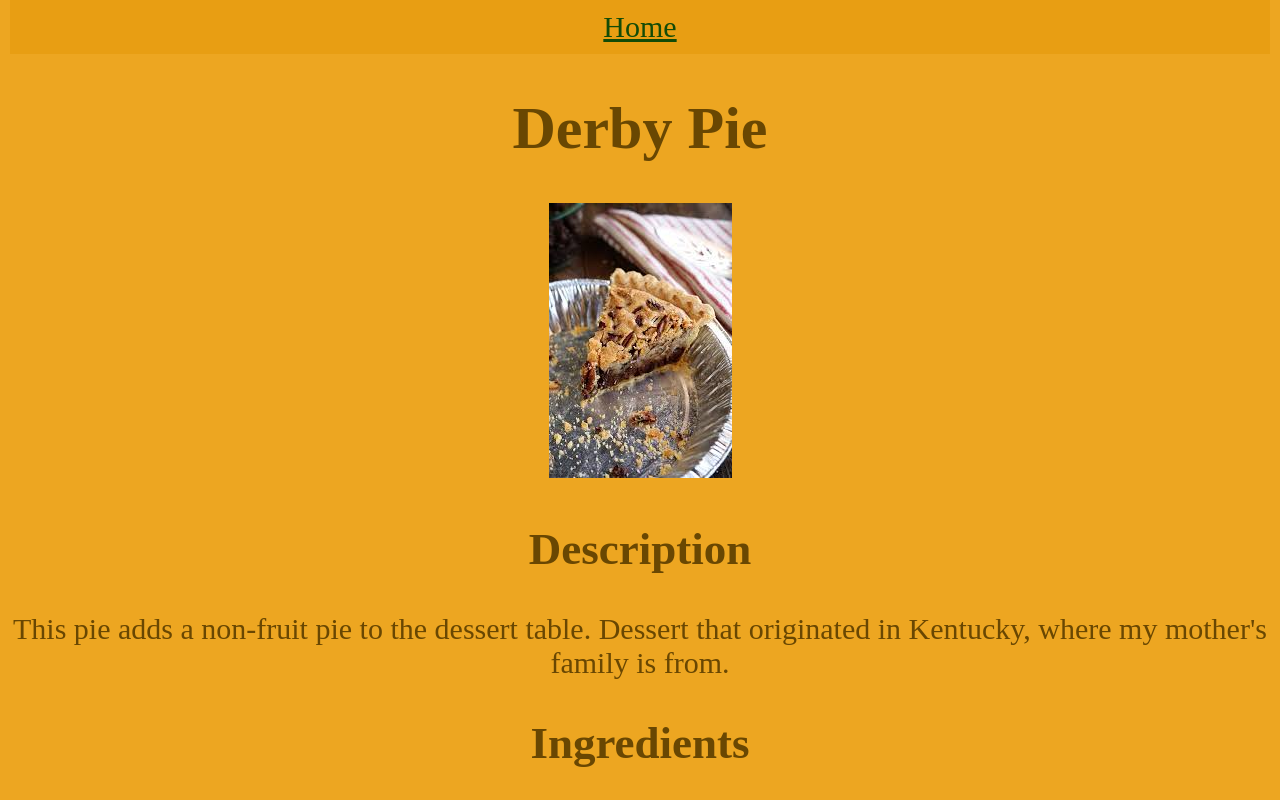
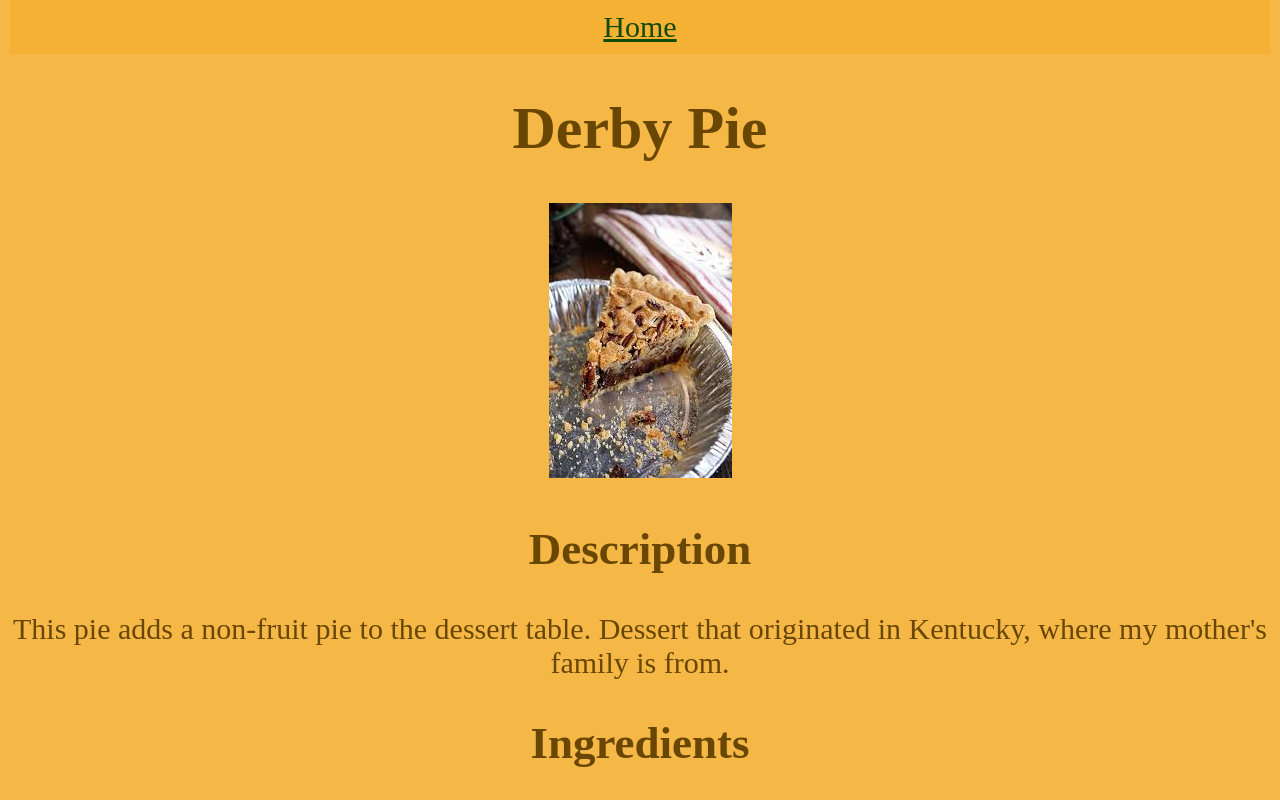
Before and after one commit to kmuncy09/odin-recipes, a plain HTML site: page recipes/derby-pie.html in a window 1280 px wide. Shown: the top 800 px of the page. Drawn offline with Linux system fonts and the light colour scheme.

Commit message:
Finished!

```diff
--- a/style.css
+++ b/style.css
@@ -4,10 +4,10 @@ body {
     margin-top:0px;
     text-align: center;
     color: #694702;
-    background-color:#EDA621;
+    background-color:#F5B847;
     font-family: 'Times New Roman';
     .navbar{
-        background-color: #e89e13;
+        background-color: #F4B134;
         justify-content: space-between;
         display: flex;
         padding: 10px;
@@ -23,7 +23,7 @@ ol {
     text-align: left;
 }
 .navbar-recipe{
-    background-color: #e89e13;
+    background-color: #F4B134;
     justify-content: center;
     display: flex;
     padding: 10px;
```
